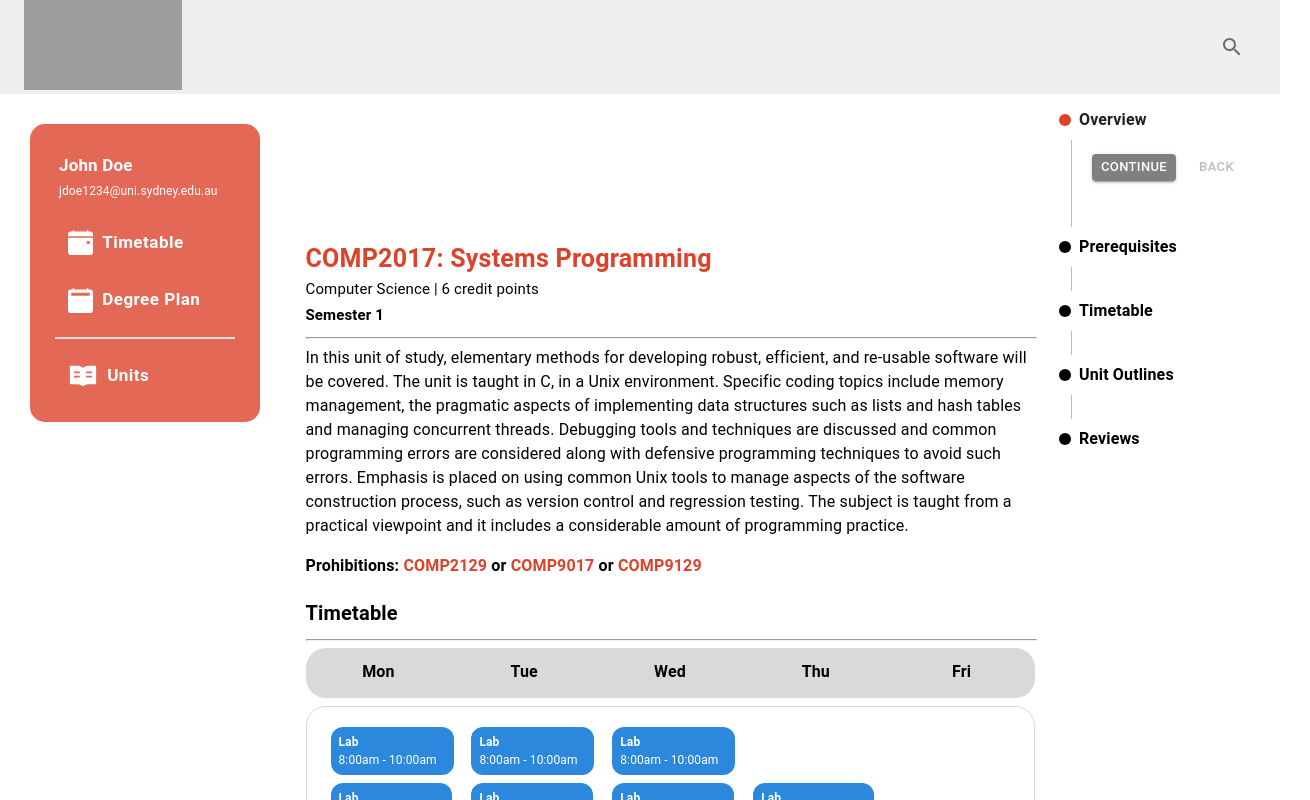
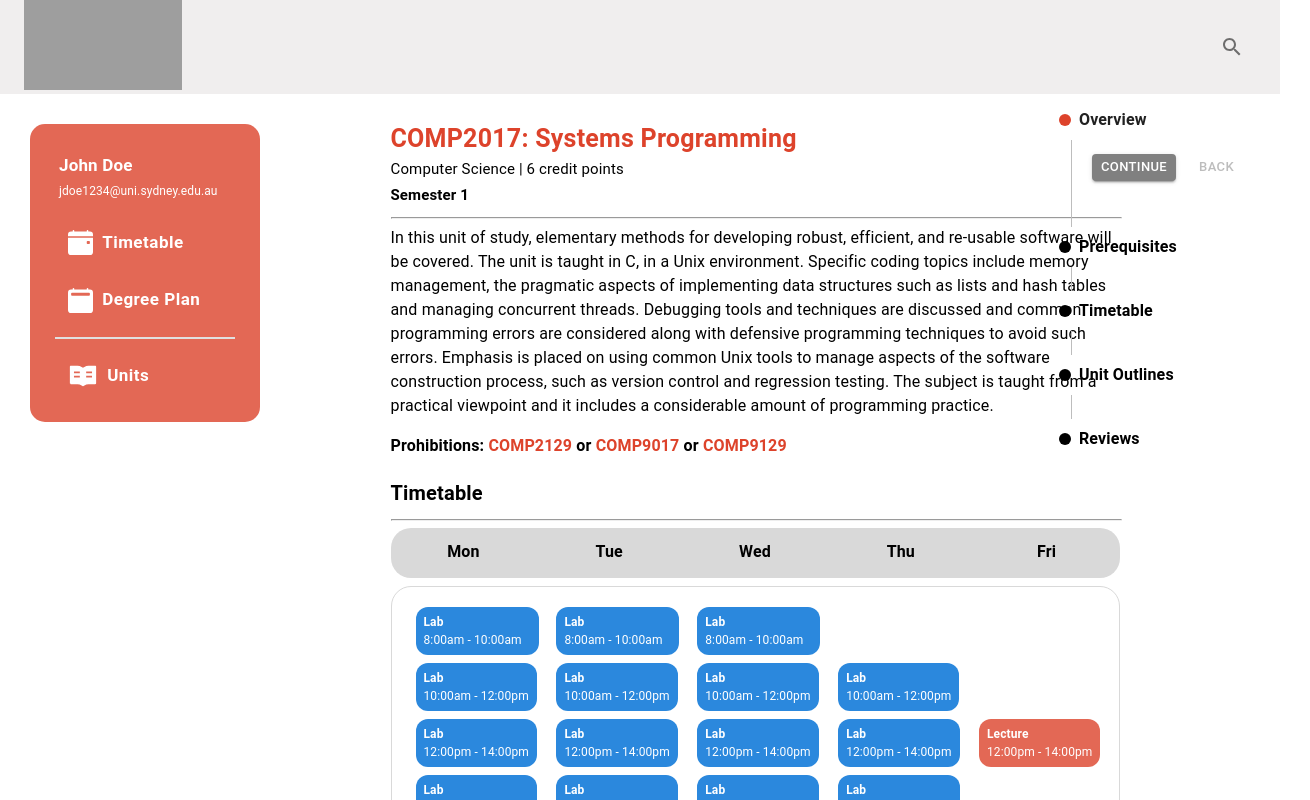
Before and after one commit to USYDUniTrack/UniTrack_WebApp, a Next.js app: page /units/1 in a window 1280 px wide. Shown: the top 800 px of the page, 1310 px wide, since content can reach past the window. Built offline with nearby package versions, Linux system fonts and the light colour scheme; grey boxes are pictures that could not be loaded.

Commit message:
Fix css structure

```diff
--- a/app/(mainPages)/layout.js
+++ b/app/(mainPages)/layout.js
@@ -1,4 +1,3 @@
-
 "use client";
 
 import Image from 'next/image'
--- a/app/globals.css
+++ b/app/globals.css
@@ -88,8 +88,9 @@ body {
 /* Home page css start */
 .HomePageWrapper {
   display: flex;
-  flex-direction: column;
+  /* flex-direction: column; */
   margin: 30px;
+  justify-content: flex-start;
 }
 
 .headingContentWrapper{
@@ -112,13 +113,12 @@ body {
   width: 100%;
   display: flex;
   justify-content: center;
-  position: absolute;
-  top: 120px;
+  position: static;
 }
 
 .HomePageWrapper {
   display: flex;
-  justify-content: center;
+  justify-content: flex-start;
   align-items: stretch;
 }
 
```
